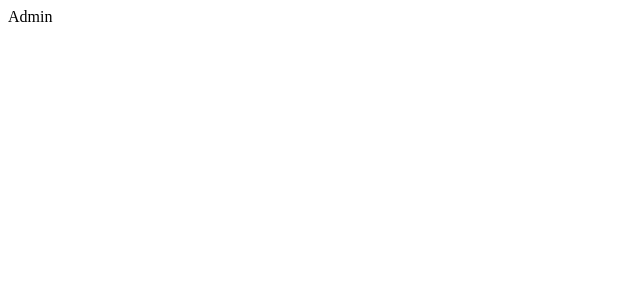
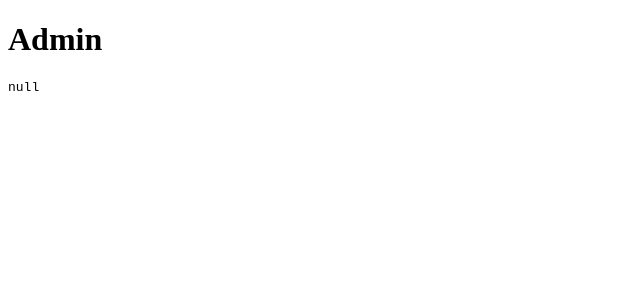
Before and after one commit to killertiger/fullcycle_keycloak, a React (Vite) app in the folder authentication-flow/implicit-flow/: page /admin in a window 1280 px wide. Shown: the top 300 px of the page, without its empty margins (0-640 px from the left). Built offline with nearby package versions, Linux system fonts and the light colour scheme; the HTML template or start-up script is replaced by a standard one.

Commit message:
feat: :sparkles: Improve login and callback using the AuthContext

```diff
--- /dev/null
+++ b/authentication-flow/implicit-flow/src/Admin.tsx
@@ -0,0 +1,13 @@
+import { useContext } from "react";
+import { AuthContext } from "./AuthProvider"
+
+export function Admin() {
+    const { auth } = useContext(AuthContext);
+
+    return (
+        <div>
+            <h1>Admin</h1>
+            <pre>{JSON.stringify(auth)}</pre>
+        </div>
+    )
+}
--- a/authentication-flow/implicit-flow/src/App.tsx
+++ b/authentication-flow/implicit-flow/src/App.tsx
@@ -3,6 +3,7 @@
 import { Logout } from './Logout';
 import { Callback } from './Callback';
 import { AuthProvider } from './AuthProvider';
+import { Admin } from './Admin';
 
 const router = createBrowserRouter([
   {
@@ -16,7 +17,7 @@
   {
     path: "admin",
     element: (
-      <div>Admin</div>
+      <Admin />
     ),
   },
   {
--- a/authentication-flow/implicit-flow/src/Callback.tsx
+++ b/authentication-flow/implicit-flow/src/Callback.tsx
@@ -1,11 +1,18 @@
-import { useLocation } from "react-router-dom"
-import { login } from "./utils";
-import { useEffect } from "react";
+import { useLocation, useNavigate } from "react-router-dom"
+import { useContext, useEffect } from "react";
+import { AuthContext } from "./AuthProvider";
 
 export function Callback() {
     const { hash } = useLocation();
+    const { login, auth } = useContext(AuthContext);
+    const navigate = useNavigate();
 
     useEffect(() => {
+        if (auth) {
+            navigate('/login');
+            return;
+        }
+
         const searchParams = new URLSearchParams(hash.replace("#", ""));
 
         const accessToken = searchParams.get("access_token") as string;
@@ -13,13 +20,12 @@
         const state = searchParams.get("state") as string;
 
         if (!accessToken || !idToken || !state) {
-
+            navigate('login');
         }
 
         login(accessToken, idToken, state);
 
-        console.log("Logged in");
-    }, [hash]);
+    }, [hash, login, auth, navigate]);
 
     return (
         <div>
--- a/authentication-flow/implicit-flow/src/Login.tsx
+++ b/authentication-flow/implicit-flow/src/Login.tsx
@@ -1,22 +1,21 @@
 import { Navigate } from "react-router-dom";
-import { makeLoginUrl } from "./utils";
-import { useEffect } from "react";
+import { useContext, useEffect } from "react";
+import { AuthContext } from "./AuthProvider";
+// import { makeLoginUrl } from "./utils";
 
 export function Login() {
-    const authContext = {
-        auth: false
-    };
+    const { auth, makeLoginUrl } = useContext(AuthContext);
 
     useEffect(() => {
-        if (!authContext.auth) {
+        if (!auth) {
             window.location.href = makeLoginUrl();
         }
-    }, [authContext]);
+    }, [auth]);
 
-    return authContext.auth ? <Navigate to="/admin" /> :
-     (
-        <div>
-            Loading...
-        </div>
-    );
+    return auth ? <Navigate to="/admin" /> :
+        (
+            <div>
+                Loading...
+            </div>
+        );
 }
```
